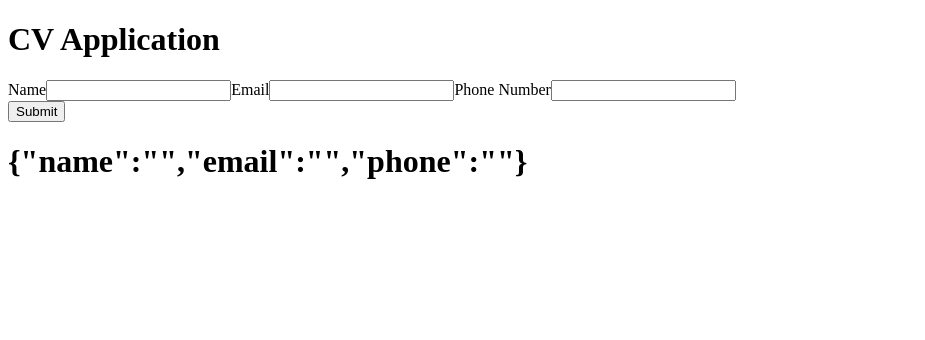
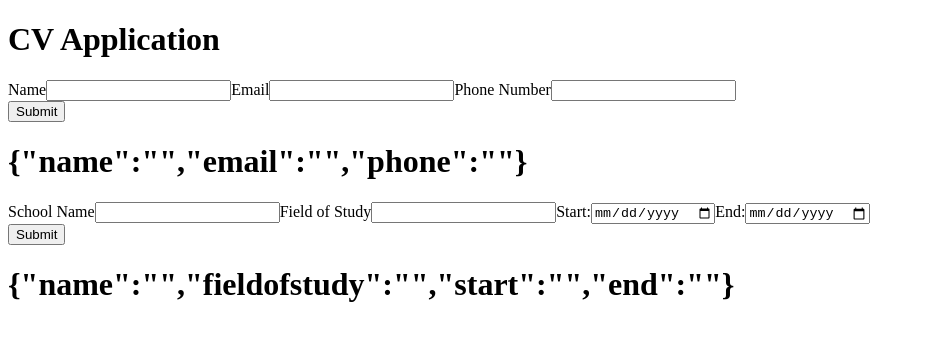
Before and after one commit to kiernans/cv-project, a React (Create React App) app: page / in a window 1280 px wide. Shown: the top 340 px of the page, without its empty margins (0-925 px from the left). Built offline with nearby package versions, Linux system fonts and the light colour scheme.

Commit message:
Create handlers to accept input for Education fields

```diff
--- a/src/App.js
+++ b/src/App.js
@@ -1,4 +1,5 @@
 import React, { Component } from 'react';
+import Education from './components/Education';
 import Information from './components/Information';
 
 class App extends Component {
@@ -11,6 +12,7 @@ class App extends Component {
       <div className="App">
         <h1>CV Application</h1>
         <Information />
+        <Education />
       </div>
     );
   };
--- a/src/components/Education.js
+++ b/src/components/Education.js
@@ -3,12 +3,100 @@ import React, { Component } from "react";
 class Education extends Component {
     constructor() {
         super();
+
+        this.state = {
+            name: '',
+            fieldofstudy: '',
+            start: '',
+            end: '',
+
+            school: {
+                name: '',
+                fieldofstudy: '',
+                start: '',
+                end: '',
+            },
+
+        };
+    };
+
+    handleChange = (e) => {
+        if(e.target.id === 'nameInput') {
+            this.setState({
+                name: e.target.value,
+            });
+        } else if(e.target.id === 'fieldOfStudyInput') {
+            this.setState({
+                fieldofstudy: e.target.value,
+            });
+        } else if(e.target.id === 'startInput') {
+            this.setState({
+                start: e.target.value,
+            });
+        } else {
+            this.setState({
+                end: e.target.value,
+            });
+        }
+
+    };
+
+    handleSubmit = (e) => {
+        e.preventDefault();
+        this.setState({
+            school: {
+                name: this.state.name,
+                fieldofstudy: this.state.fieldofstudy,
+                start: this.state.start,
+                end: this.state.end,
+            },
+            name: '',
+            fieldofstudy: '',
+            start: '',
+            end: '',
+        });
     };
 
     render() {
+        const { school, name, fieldofstudy, start, end } = this.state;
+
         return (
             <div>
+                <form>
+                    <label>School Name</label>
+                    <input
+                    onChange={this.handleChange}
+                    value={name}
+                    type='text'
+                    id='nameInput'
+                    />
 
+                    <label>Field of Study</label>
+                    <input
+                    onChange={this.handleChange}
+                    value={fieldofstudy}
+                    type='text'
+                    id='fieldOfStudyInput'
+                    />
+
+                    <label>Start:</label>
+                    <input
+                    onChange={this.handleChange}
+                    value={start}
+                    type='date'
+                    id='startInput'
+                    />
+
+                    <label>End:</label>
+                    <input
+                    onChange={this.handleChange}
+                    value={end}
+                    type='date'
+                    id='endInput'
+                    />
+                </form>
+                <button onClick={this.handleSubmit}>Submit</button>
+                <h1>{JSON.stringify(school)}</h1>
             </div>
         );
     };
```
